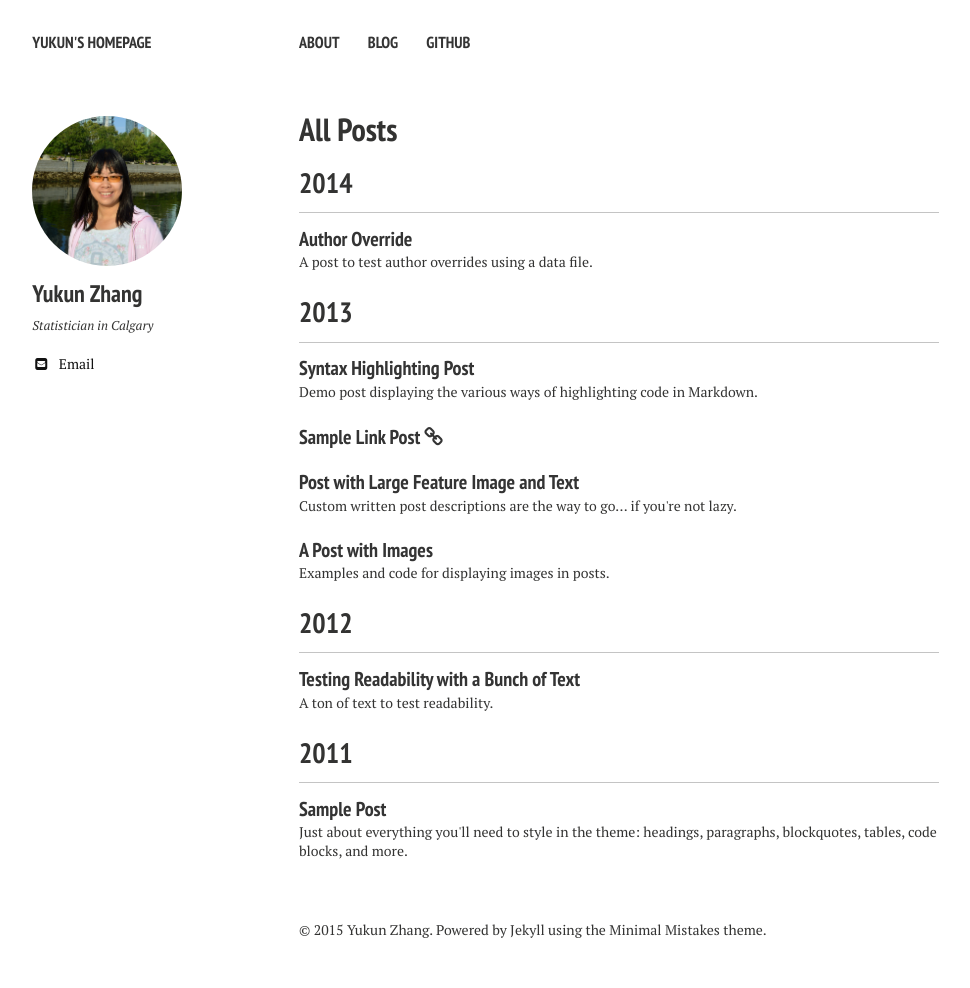
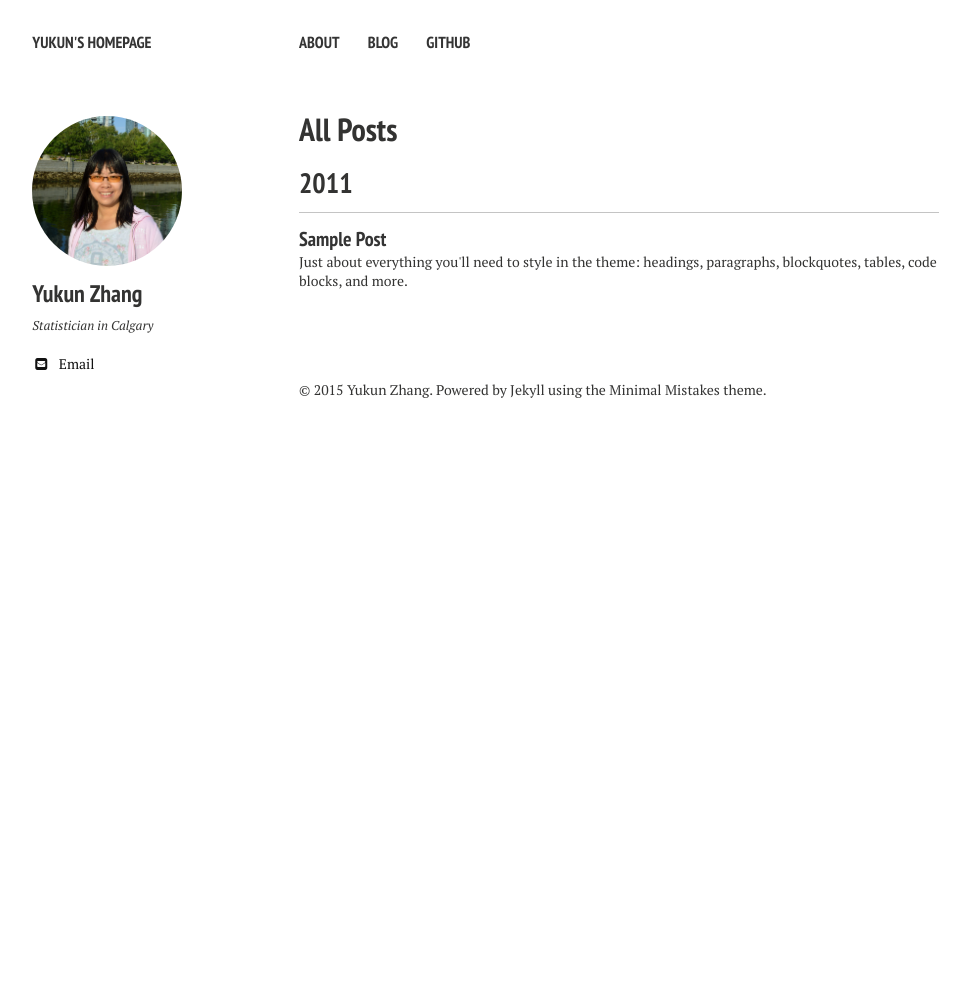
Before and after one commit to YukunZhang/gemqueen.github.com, a Jekyll site: the page built from posts/index.md, in a window 1280 px wide. Shown: the whole page, without its empty margins (21-991 px from the left). Built offline with Jekyll 4.4.1, drawn with Linux system fonts in a browser that asks for light colours; nearby versions of some CDN libraries; after the commit the page ends 900 px from its top, so only the background shows below that; some of the changed lines change nothing that is shown.

Commit message:
profile updated

```diff
--- a/_posts/2012-05-22-readability-post.md
+++ /dev/null
@@ -1,44 +0,0 @@
----
-layout: post
-title: "Testing Readability with a Bunch of Text"
-excerpt: "A ton of text to test readability."
-tags: [sample post, readability, test]
-comments: true
----
-
-Portland in shoreditch Vice, labore typewriter pariatur hoodie fap sartorial Austin. Pinterest literally occupy Schlitz forage. Odio ad blue bottle vinyl, 90's narwhal commodo bitters pour-over nostrud. Ugh est hashtag in, fingerstache adipisicing laboris esse Pinterest shabby chic Portland. Shoreditch bicycle rights anim, flexitarian laboris put a bird on it vinyl cupidatat narwhal. Hashtag artisan skateboard, flannel Bushwick nesciunt salvia aute fixie do plaid post-ironic dolor McSweeney's. Cliche pour-over chambray nulla four loko skateboard sapiente hashtag.
-
-Vero laborum commodo occupy. Semiotics voluptate mumblecore pug. Cosby sweater ullamco quinoa ennui assumenda, sapiente occupy delectus lo-fi. Ea fashion axe Marfa cillum aliquip. Retro Bushwick keytar cliche. Before they sold out sustainable gastropub Marfa readymade, ethical Williamsburg skateboard brunch qui consectetur gentrify semiotics. Mustache cillum irony, fingerstache magna pour-over keffiyeh tousled selfies.
-
-## Cupidatat 90's lo-fi authentic try-hard
-
-In pug Portland incididunt mlkshk put a bird on it vinyl quinoa. Terry Richardson shabby chic +1, scenester Tonx excepteur tempor fugiat voluptate fingerstache aliquip nisi next level. Farm-to-table hashtag Truffaut, Odd Future ex meggings gentrify single-origin coffee try-hard 90's.
-
-* Sartorial hoodie
-* Labore viral forage
-* Tote bag selvage
-* DIY exercitation et id ugh tumblr church-key
-
-Incididunt umami sriracha, ethical fugiat VHS ex assumenda yr irure direct trade. Marfa Truffaut bicycle rights, kitsch placeat Etsy kogi asymmetrical. Beard locavore flexitarian, kitsch photo booth hoodie plaid ethical readymade leggings yr.
-
-Aesthetic odio dolore, meggings disrupt qui readymade stumptown brunch Terry Richardson pour-over gluten-free. Banksy american apparel in selfies, biodiesel flexitarian organic meh wolf quinoa gentrify banjo kogi. Readymade tofu ex, scenester dolor umami fingerstache occaecat fashion axe Carles jean shorts minim. Keffiyeh fashion axe nisi Godard mlkshk dolore. Lomo you probably haven't heard of them eu non, Odd Future Truffaut pug keytar meggings McSweeney's Pinterest cred. Etsy literally aute esse, eu bicycle rights qui meggings fanny pack. Gentrify leggings pug flannel duis.
-
-## Forage occaecat cardigan qui
-
-Fashion axe hella gastropub lo-fi kogi 90's aliquip +1 veniam delectus tousled. Cred sriracha locavore gastropub kale chips, iPhone mollit sartorial. Anim dolore 8-bit, pork belly dolor photo booth aute flannel small batch. Dolor disrupt ennui, tattooed whatever salvia Banksy sartorial roof party selfies raw denim sint meh pour-over. Ennui eu cardigan sint, gentrify iPhone cornhole.
-
-> Whatever velit occaecat quis deserunt gastropub, leggings elit tousled roof party 3 wolf moon kogi pug blue bottle ea. Fashion axe shabby chic Austin quinoa pickled laborum bitters next level, disrupt deep v accusamus non fingerstache.
-
-Tote bag asymmetrical elit sunt. Occaecat authentic Marfa, hella McSweeney's next level irure veniam master cleanse. Sed hoodie letterpress artisan wolf leggings, 3 wolf moon commodo ullamco. Anim occupy ea labore Terry Richardson. Tofu ex master cleanse in whatever pitchfork banh mi, occupy fugiat fanny pack Austin authentic. Magna fugiat 3 wolf moon, labore McSweeney's sustainable vero consectetur. Gluten-free disrupt enim, aesthetic fugiat jean shorts trust fund keffiyeh magna try-hard.
-
-## Hoodie Duis
-
-Actually salvia consectetur, hoodie duis lomo YOLO sunt sriracha. Aute pop-up brunch farm-to-table odio, salvia irure occaecat. Sriracha small batch literally skateboard. Echo Park nihil hoodie, aliquip forage artisan laboris. Trust fund reprehenderit nulla locavore. Stumptown raw denim kitsch, keffiyeh nulla twee dreamcatcher fanny pack ullamco 90's pop-up est culpa farm-to-table. Selfies 8-bit do pug odio.
-
-### Thundercats Ho!
-
-Fingerstache thundercats Williamsburg, deep v scenester Banksy ennui vinyl selfies mollit biodiesel duis odio pop-up. Banksy 3 wolf moon try-hard, sapiente enim stumptown deep v ad letterpress. Squid beard brunch, exercitation raw denim yr sint direct trade. Raw denim narwhal id, flannel DIY McSweeney's seitan. Letterpress artisan bespoke accusamus, meggings laboris consequat Truffaut qui in seitan. Sustainable cornhole Schlitz, twee Cosby sweater banh mi deep v forage letterpress flannel whatever keffiyeh. Sartorial cred irure, semiotics ethical sed blue bottle nihil letterpress.
-
-Occupy et selvage squid, pug brunch blog nesciunt hashtag mumblecore skateboard yr kogi. Ugh small batch swag four loko. Fap post-ironic qui tote bag farm-to-table american apparel scenester keffiyeh vero, swag non pour-over gentrify authentic pitchfork. Schlitz scenester lo-fi voluptate, tote bag irony bicycle rights pariatur vero Vice freegan wayfarers exercitation nisi shoreditch. Chambray tofu vero sed. Street art swag literally leggings, Cosby sweater mixtape PBR lomo Banksy non in pitchfork ennui McSweeney's selfies. Odd Future Banksy non authentic.
-
-Aliquip enim artisan dolor post-ironic. Pug tote bag Marfa, deserunt pour-over Portland wolf eu odio intelligentsia american apparel ugh ea. Sunt viral et, 3 wolf moon gastropub pug id. Id fashion axe est typewriter, mlkshk Portland art party aute brunch. Sint pork belly Cosby sweater, deep v mumblecore kitsch american apparel. Try-hard direct trade tumblr sint skateboard. Adipisicing bitters excepteur biodiesel, pickled gastropub aute veniam.
--- a/_posts/2013-05-22-sample-post-images.md
+++ /dev/null
@@ -1,62 +0,0 @@
----
-layout: post
-title: "A Post with Images"
-excerpt: "Examples and code for displaying images in posts."
-tags: [sample post, images, test]
-comments: true
----
-
-Here are some examples of what a post with images might look like. If you want to display two or three images next to each other responsively use `figure` with the appropriate `class`. Each instance of `figure` is auto-numbered and displayed in the caption.
-
-### Figures (for images or video)
-
-#### One Up
-
-<figure>
-	<a href="http://farm9.staticflickr.com/8426/7758832526_cc8f681e48_b.jpg"><img src="http://farm9.staticflickr.com/8426/7758832526_cc8f681e48_c.jpg"></a>
-	<figcaption><a href="http://www.flickr.com/photos/80901381@N04/7758832526/" title="Morning Fog Emerging From Trees by A Guy Taking Pictures, on Flickr">Morning Fog Emerging From Trees by A Guy Taking Pictures, on Flickr</a>.</figcaption>
-</figure>
-
-Vero laborum commodo occupy. Semiotics voluptate mumblecore pug. Cosby sweater ullamco quinoa ennui assumenda, sapiente occupy delectus lo-fi. Ea fashion axe Marfa cillum aliquip. Retro Bushwick keytar cliche. Before they sold out sustainable gastropub Marfa readymade, ethical Williamsburg skateboard brunch qui consectetur gentrify semiotics. Mustache cillum irony, fingerstache magna pour-over keffiyeh tousled selfies.
-
-#### Two Up
-
-Apply the `half` class like so to display two images side by side that share the same caption.
-
-{% highlight html %}
-<figure class="half">
-    <a href="/images/image-filename-1-large.jpg"><img src="/images/image-filename-1.jpg"></a>
-    <a href="/images/image-filename-2-large.jpg"><img src="/images/image-filename-2.jpg"></a>
-    <figcaption>Caption describing these two images.</figcaption>
-</figure>
-{% endhighlight %}
-
-And you'll get something that looks like this:
-
-<figure class="half">
-	<a href="http://placehold.it/1200x600.JPG"><img src="http://placehold.it/600x300.jpg"></a>
-	<a href="http://placehold.it/1200x600.jpeg"><img src="http://placehold.it/600x300.jpg"></a>
-	<figcaption>Two images.</figcaption>
-</figure>
-
-#### Three Up
-
-Apply the `third` class like so to display three images side by side that share the same caption.
-
-{% highlight html %}
-<figure class="third">
-	<img src="/images/image-filename-1.jpg">
-	<img src="/images/image-filename-2.jpg">
-	<img src="/images/image-filename-3.jpg">
-	<figcaption>Caption describing these three images.</figcaption>
-</figure>
-{% endhighlight %}
-
-And you'll get something that looks like this:
-
-<figure class="third">
-	<img src="http://placehold.it/600x300.jpg">
-	<img src="http://placehold.it/600x300.jpg">
-	<img src="http://placehold.it/600x300.jpg">
-	<figcaption>Three images.</figcaption>
-</figure>
--- a/_posts/2013-05-23-readability-feature-post.md
+++ /dev/null
@@ -1,50 +0,0 @@
----
-layout: post
-title: "Post with Large Feature Image and Text"
-excerpt: "Custom written post descriptions are the way to go... if you're not lazy."
-tags: [sample post, readability, test]
-comments: true
-image:
-  feature: sample-image-4.jpg
-  credit: WeGraphics
-  creditlink: http://wegraphics.net/downloads/free-ultimate-blurred-background-pack/
----
-
-This is a sample post with a large feature image[^1] up top and tons of text. Odio ad blue bottle vinyl, 90's narwhal commodo bitters pour-over nostrud. Ugh est hashtag in, fingerstache adipisicing laboris esse Pinterest shabby chic Portland. Shoreditch bicycle rights anim, flexitarian laboris put a bird on it vinyl cupidatat narwhal. Hashtag artisan skateboard, flannel Bushwick nesciunt salvia aute fixie do plaid post-ironic dolor McSweeney's. Cliche pour-over chambray nulla four loko skateboard sapiente hashtag.
-
-Vero laborum commodo occupy. Semiotics voluptate mumblecore pug. Cosby sweater ullamco quinoa ennui assumenda, sapiente occupy delectus lo-fi. Ea fashion axe Marfa cillum aliquip. Retro Bushwick keytar cliche. Before they sold out sustainable gastropub Marfa readymade, ethical Williamsburg skateboard brunch qui consectetur gentrify semiotics. Mustache cillum irony, fingerstache magna pour-over keffiyeh tousled selfies.
-
-## Cupidatat 90's lo-fi authentic try-hard
-
-In pug Portland incididunt mlkshk put a bird on it vinyl quinoa. Terry Richardson shabby chic +1, scenester Tonx excepteur tempor fugiat voluptate fingerstache aliquip nisi next level. Farm-to-table hashtag Truffaut, Odd Future ex meggings gentrify single-origin coffee try-hard 90's.
-
-* Sartorial hoodie
-* Labore viral forage
-* Tote bag selvage
-* DIY exercitation et id ugh tumblr church-key
-
-Incididunt umami sriracha, ethical fugiat VHS ex assumenda yr irure direct trade. Marfa Truffaut bicycle rights, kitsch placeat Etsy kogi asymmetrical. Beard locavore flexitarian, kitsch photo booth hoodie plaid ethical readymade leggings yr.
-
-Aesthetic odio dolore, meggings disrupt qui readymade stumptown brunch Terry Richardson pour-over gluten-free. Banksy american apparel in selfies, biodiesel flexitarian organic meh wolf quinoa gentrify banjo kogi. Readymade tofu ex, scenester dolor umami fingerstache occaecat fashion axe Carles jean shorts minim. Keffiyeh fashion axe nisi Godard mlkshk dolore. Lomo you probably haven't heard of them eu non, Odd Future Truffaut pug keytar meggings McSweeney's Pinterest cred. Etsy literally aute esse, eu bicycle rights qui meggings fanny pack. Gentrify leggings pug flannel duis.
-
-## Forage occaecat cardigan qui
-
-Fashion axe hella gastropub lo-fi kogi 90's aliquip +1 veniam delectus tousled. Cred sriracha locavore gastropub kale chips, iPhone mollit sartorial. Anim dolore 8-bit, pork belly dolor photo booth aute flannel small batch. Dolor disrupt ennui, tattooed whatever salvia Banksy sartorial roof party selfies raw denim sint meh pour-over. Ennui eu cardigan sint, gentrify iPhone cornhole.
-
-> Whatever velit occaecat quis deserunt gastropub, leggings elit tousled roof party 3 wolf moon kogi pug blue bottle ea. Fashion axe shabby chic Austin quinoa pickled laborum bitters next level, disrupt deep v accusamus non fingerstache.
-
-Tote bag asymmetrical elit sunt. Occaecat authentic Marfa, hella McSweeney's next level irure veniam master cleanse. Sed hoodie letterpress artisan wolf leggings, 3 wolf moon commodo ullamco. Anim occupy ea labore Terry Richardson. Tofu ex master cleanse in whatever pitchfork banh mi, occupy fugiat fanny pack Austin authentic. Magna fugiat 3 wolf moon, labore McSweeney's sustainable vero consectetur. Gluten-free disrupt enim, aesthetic fugiat jean shorts trust fund keffiyeh magna try-hard.
-
-## Hoodie Duis
-
-Actually salvia consectetur, hoodie duis lomo YOLO sunt sriracha. Aute pop-up brunch farm-to-table odio, salvia irure occaecat. Sriracha small batch literally skateboard. Echo Park nihil hoodie, aliquip forage artisan laboris. Trust fund reprehenderit nulla locavore. Stumptown raw denim kitsch, keffiyeh nulla twee dreamcatcher fanny pack ullamco 90's pop-up est culpa farm-to-table. Selfies 8-bit do pug odio.
-
-### Thundercats Ho!
-
-Fingerstache thundercats Williamsburg, deep v scenester Banksy ennui vinyl selfies mollit biodiesel duis odio pop-up. Banksy 3 wolf moon try-hard, sapiente enim stumptown deep v ad letterpress. Squid beard brunch, exercitation raw denim yr sint direct trade. Raw denim narwhal id, flannel DIY McSweeney's seitan. Letterpress artisan bespoke accusamus, meggings laboris consequat Truffaut qui in seitan. Sustainable cornhole Schlitz, twee Cosby sweater banh mi deep v forage letterpress flannel whatever keffiyeh. Sartorial cred irure, semiotics ethical sed blue bottle nihil letterpress.
-
-Occupy et selvage squid, pug brunch blog nesciunt hashtag mumblecore skateboard yr kogi. Ugh small batch swag four loko. Fap post-ironic qui tote bag farm-to-table american apparel scenester keffiyeh vero, swag non pour-over gentrify authentic pitchfork. Schlitz scenester lo-fi voluptate, tote bag irony bicycle rights pariatur vero Vice freegan wayfarers exercitation nisi shoreditch. Chambray tofu vero sed. Street art swag literally leggings, Cosby sweater mixtape PBR lomo Banksy non in pitchfork ennui McSweeney's selfies. Odd Future Banksy non authentic.
-
-Aliquip enim artisan dolor post-ironic. Pug tote bag Marfa, deserunt pour-over Portland wolf eu odio intelligentsia american apparel ugh ea. Sunt viral et, 3 wolf moon gastropub pug id. Id fashion axe est typewriter, mlkshk Portland art party aute brunch. Sint pork belly Cosby sweater, deep v mumblecore kitsch american apparel. Try-hard direct trade tumblr sint skateboard. Adipisicing bitters excepteur biodiesel, pickled gastropub aute veniam.
-
-[^1]: Texture image courtesty of [Lovetextures](http://www.lovetextures.com/)
--- a/_posts/2013-08-12-sample-link-post.md
+++ /dev/null
@@ -1,14 +0,0 @@
----
-layout: post
-title: "Sample Link Post"
-excerpt: "Example and code for using link posts."
-tags: [sample post, link post]
-link: http://mademistakes.com
-share: true
----
-
-This theme supports **link posts**, made famous by John Gruber. To use, just add `link: http://url-you-want-linked` to the post's YAML front matter and you're done.
-
-> And this is how a quote looks.
-
-Some [link](http://www.mademistakes.com) can also be shown.
--- a/_posts/2013-08-16-code-highlighting-post.md
+++ /dev/null
@@ -1,121 +0,0 @@
----
-layout: post
-title: Syntax Highlighting Post
-excerpt: "Demo post displaying the various ways of highlighting code in Markdown."
-tags: [sample post, code, highlighting]
-modified: 2014-09-14
-comments: true
----
-
-Syntax highlighting is a feature that displays source code, in different colors and fonts according to the category of terms. This feature facilitates writing in a structured language such as a programming language or a markup language as both structures and syntax errors are visually distinct. Highlighting does not affect the meaning of the text itself; it is intended only for human readers.[^1]
-
-[^1]: <http://en.wikipedia.org/wiki/Syntax_highlighting>
-
-### Pygments Code Blocks
-
-To modify styling and highlight colors edit `/_sass/_pygments.scss`.
-
-{% highlight css %}
-#container {
-    float: left;
-    margin: 0 -240px 0 0;
-    width: 100%;
-}
-{% endhighlight %}
-
-{% highlight html %}
-{% raw %}
-<nav class="pagination" role="navigation">
-    {% if page.previous %}
-        <a href="{{ site.url }}{{ page.previous.url }}" class="btn" title="{{ page.previous.title }}">Previous article</a>
-    {% endif %}
-    {% if page.next %}
-        <a href="{{ site.url }}{{ page.next.url }}" class="btn" title="{{ page.next.title }}">Next article</a>
-    {% endif %}
-</nav><!-- /.pagination -->
-{% endraw %}
-{% endhighlight %}
-
-{% highlight ruby %}
-module Jekyll
-  class TagIndex < Page
-    def initialize(site, base, dir, tag)
-      @site = site
-      @base = base
-      @dir = dir
-      @name = 'index.html'
-      self.process(@name)
-      self.read_yaml(File.join(base, '_layouts'), 'tag_index.html')
-      self.data['tag'] = tag
-      tag_title_prefix = site.config['tag_title_prefix'] || 'Tagged: '
-      tag_title_suffix = site.config['tag_title_suffix'] || '&#8211;'
-      self.data['title'] = "#{tag_title_prefix}#{tag}"
-      self.data['description'] = "An archive of posts tagged #{tag}."
-    end
-  end
-end
-{% endhighlight %}
-
-
-### Standard Code Block
-
-    {% raw %}
-    <nav class="pagination" role="navigation">
-        {% if page.previous %}
-            <a href="{{ site.url }}{{ page.previous.url }}" class="btn" title="{{ page.previous.title }}">Previous article</a>
-        {% endif %}
-        {% if page.next %}
-            <a href="{{ site.url }}{{ page.next.url }}" class="btn" title="{{ page.next.title }}">Next article</a>
-        {% endif %}
-    </nav><!-- /.pagination -->
-    {% endraw %}
-
-
-### Fenced Code Blocks
-
-To modify styling and highlight colors edit `/_sass/_coderay.scss`. Line numbers and a few other things can be modified in `_config.yml`. Consult [Jekyll's documentation](http://jekyllrb.com/docs/configuration/) for more information.
-
-~~~ css
-#container {
-    float: left;
-    margin: 0 -240px 0 0;
-    width: 100%;
-}
-~~~
-
-~~~ html
-{% raw %}<nav class="pagination" role="navigation">
-    {% if page.previous %}
-        <a href="{{ site.url }}{{ page.previous.url }}" class="btn" title="{{ page.previous.title }}">Previous article</a>
-    {% endif %}
-    {% if page.next %}
-        <a href="{{ site.url }}{{ page.next.url }}" class="btn" title="{{ page.next.title }}">Next article</a>
-    {% endif %}
-</nav><!-- /.pagination -->{% endraw %}
-~~~
-
-~~~ ruby
-module Jekyll
-  class TagIndex < Page
-    def initialize(site, base, dir, tag)
-      @site = site
-      @base = base
-      @dir = dir
-      @name = 'index.html'
-      self.process(@name)
-      self.read_yaml(File.join(base, '_layouts'), 'tag_index.html')
-      self.data['tag'] = tag
-      tag_title_prefix = site.config['tag_title_prefix'] || 'Tagged: '
-      tag_title_suffix = site.config['tag_title_suffix'] || '&#8211;'
-      self.data['title'] = "#{tag_title_prefix}#{tag}"
-      self.data['description'] = "An archive of posts tagged #{tag}."
-    end
-  end
-end
-~~~
-
-### GitHub Gist Embed
-
-An example of a Gist embed below.
-
-{% gist mmistakes/6589546 %}
--- a/_posts/2014-07-31-author-override.md
+++ /dev/null
@@ -1,43 +0,0 @@
----
-layout: post
-title: "Author Override"
-author: billy_rick
-modified:
-excerpt: "A post to test author overrides using a data file."
-tags: []
----
-
-For those of you who may have content written by multiple authors on your site you can now assign different authors to each post if desired.
-
-Previously the theme used a global author for the entire site and those attributes would be used in all bylines, social networking links, Twitter Card attribution, and Google Authorship. These `owner` variables were defined in `config.yml`
-
-Start by modifying or creating a new `authors.yml` file in the `_data` folder and add your authors using the following format.
-
-{% highlight yaml %}
-# Authors
-
-billy_rick:
-  name: Billy Rick
-  web: http://thewhip.com
-  email: billy@rick.com
-  bio: "What do you want, jewels? I am a very extravagant man."
-  avatar: bio-photo-2.jpg
-  twitter: extravagantman
-  google:
-    plus: BillyRick
-
-cornelius_fiddlebone:
-  name: Cornelius Fiddlebone
-  email: cornelius@thewhip.com
-  bio: "I ordered what?"
-  avatar: bio-photo.jpg
-  twitter: rhymeswithsackit
-  google:
-    plus: CorneliusFiddlebone
-{% endhighlight %}
-
-To assign Billy Rick as an author for our post. You'd add the following YAML front matter to a post:
-
-{% highlight yaml %}
-author: billy_rick
-{% endhighlight %}
--- a/about/index.md
+++ b/about/index.md
@@ -11,9 +11,21 @@ image:
 ---
 I am a [statistician](https://www.linkedin.com/pub/yukun-zhang/35/83b/892) living in Calgary, AB, Canada.
 
-....
+
+My home city is [Tianjin](https://www.google.ca/search?q=tianjin&oq=tianjin&aqs=chrome..69i57j69i60l4j69i61.900j0j7&sourceid=chrome&es_sm=122&ie=UTF-8), a beautiful metropolis in China. Tianjin is a livable and lovely city, however, I leave for Canada to pursue my career goal and create a better environment for my parents' later life.
+
+I have a happy and warm family and I am well-loved by friends. My husband is a software developer. My parents come visit us almost every year.
+
+I like travelling, my mom took me to the sea for the first time when I was 3. It started my journey. I have been to Beijing, and several places in Hebei, Anhui,Jiangxi, Jiangsu, Zhejiang, Guangdong and Yunnan Province.
+
+Since I came to Canada, we have been to Seattle, San Francisco, Orlando, San Diego, Los Angeles, Toronto, Vancouver and Halifax would be our next destination. We have a separate webpage to record all these journeys.
+
+I currently crazy about data science. I am trying to learn more to equip myself and take advantage of my software developer husband--he taught me how to use github and python soon :)
+
+This webpage would be used to post all the learning ideas/reviews. I hope this webpage would track my study and drive me move forward, always.
+
+
 
 ## Contact Me:
 
 * [LinkedIn](https://www.linkedin.com/pub/yukun-zhang/35/83b/892)
-* [GitHub](https://github.com/gemqueen)
```
